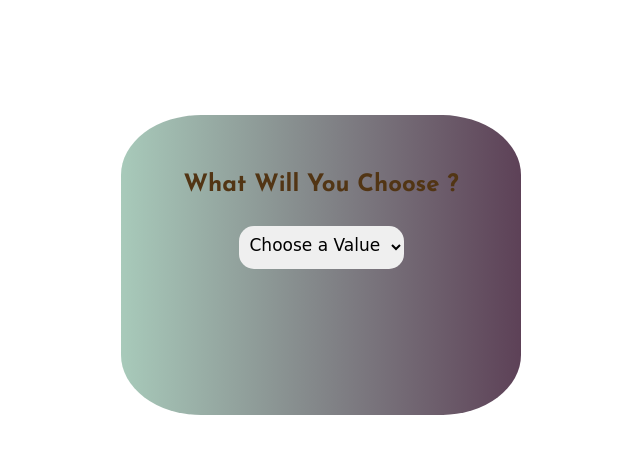
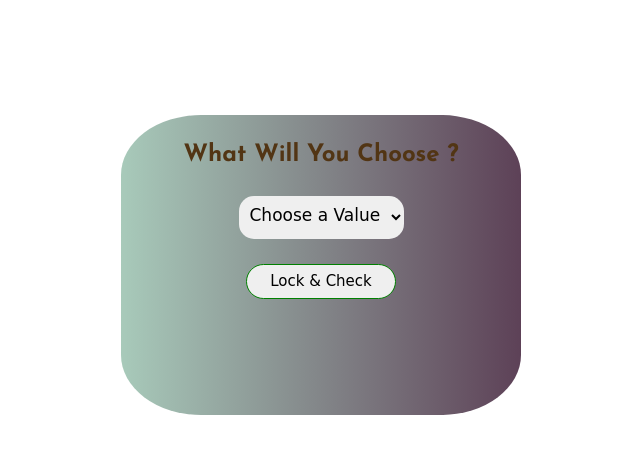
Before and after one commit to sarvesh-6123/stone-paper-scissor, a plain HTML site: page index.html in a window 1280 px wide. Shown: the part 80-534 px from the top of the page, without its empty margins (319-959 px from the left). Drawn offline with Linux system fonts and the light colour scheme; a web font is replaced by a local one.

Commit message:
Add files via upload

```diff
--- a/index.html
+++ b/index.html
@@ -16,12 +16,13 @@
   <div id="align-box">
     <div id="game-box">
       <label for="choice" id="label-choice">What Will You Choose ?</label>
-      <select name="s-p-s" id="choice" onchange="winorloose()">
+      <select name="s-p-s" id="choice">
         <option value="empty">Choose a Value</option>
         <option value="stone">STONE</option>
         <option value="paper">PAPER</option>
         <option value="sicssor">SICSSOR</option>
       </select>
+      <button id="submit-button" onclick="winorloose()">Lock & Check</button>
       <h2 id="mychoice"><span id="choice-val"></span></h2>
       <h2 id="result"></h2>
     </div>
--- a/script.js
+++ b/script.js
@@ -23,5 +23,6 @@ function winorloose() {
   } else {
     resText = "Please Enter a Choice :(";
   }
+  button.style.display = "None";
   result.innerHTML = resText;
 }
```
